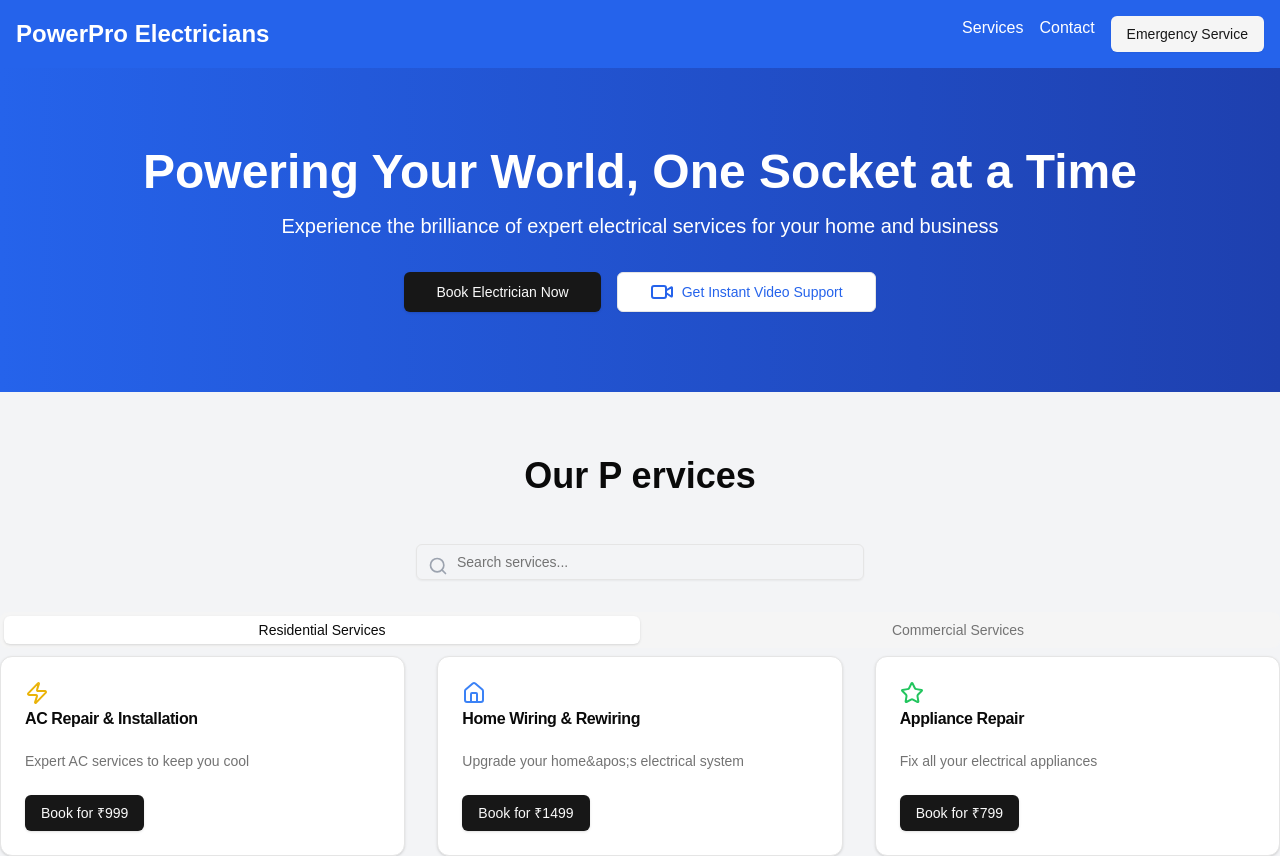
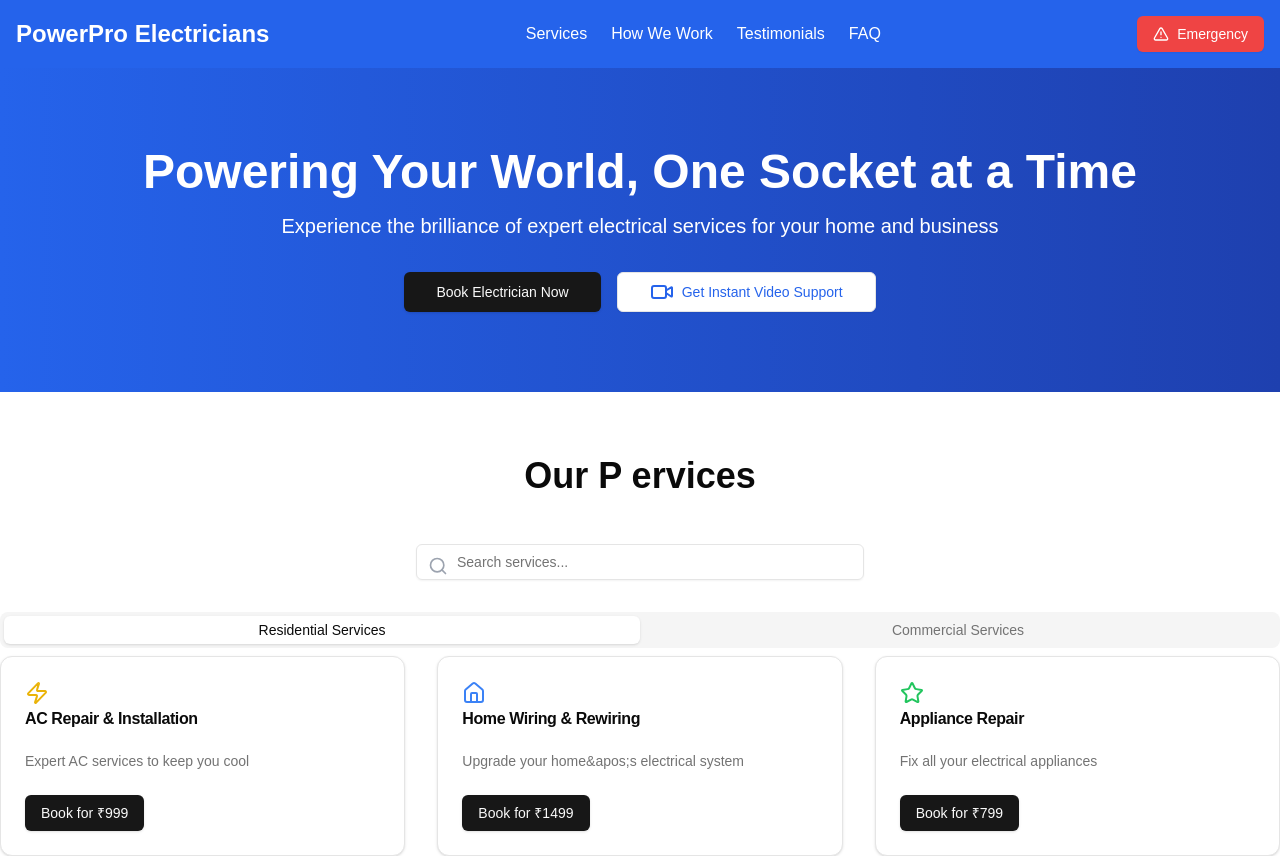
Before and after one commit to ritikm118/Electrcial_service_business, a Next.js app: page / in a window 1280 px wide. Shown: the top 856 px of the page. Built offline with nearby package versions, Linux system fonts and the light colour scheme.

Commit message:
Fix deployment paths for Vercel

```diff
--- a/src/app/page.tsx
+++ b/src/app/page.tsx
@@ -1,6 +1,6 @@
 'use client';
 import React, { useState } from 'react';
-import { Phone, Zap, Shield, Star, Home, Building2, Video, Search,Menu } from 'lucide-react';
+import { Phone, Zap, X,Shield, Star, Home, Building2, Video, Search,Menu,AlertTriangle } from 'lucide-react';
 import { Card, CardContent, CardDescription, CardFooter, CardHeader, CardTitle } from "@/components/ui/card";
 import { Button } from "@/components/ui/button";
 import { Alert, AlertDescription, AlertTitle } from "@/components/ui/alert";
@@ -10,7 +10,7 @@ import { Label } from "@/components/ui/label";
 import { Input } from "@/components/ui/input";
 import { Textarea } from "@/components/ui/textarea";
 
-import { motion } from "framer-motion"; // for animations
+import { motion, AnimatePresence } from "framer-motion"; // for animations
 
 
 const testimonials = [
@@ -114,11 +114,26 @@ const ElectricalServiceWebsite = () => {
     </motion.section>
   );
 
+  interface HeaderProps {
+    setShowEmergencyAlert: (value: boolean) => void;
+  }
+
+  const Header: React.FC<HeaderProps> = ({ setShowEmergencyAlert }) => {
+    const [isMenuOpen, setIsMenuOpen] = useState(false);
+
+    const toggleMenu = () => setIsMenuOpen(!isMenuOpen);
+    const menuItems = [
+      { href: "#services", label: "Services" },
+      { href: "#how-we-work", label: "How We Work" },
+      { href: "#testimonials", label: "Testimonials" },
+      { href: "#faq", label: "FAQ" },
+    ];
+
     return (
-    <div className="min-h-screen bg-gray-100">
-      {/* Header */}
+
       <header className="bg-blue-600 text-white p-4 sticky top-0 z-50">
-  <div className="container mx-auto flex justify-between items-center">
+        <div className="container mx-auto">
+          <div className="flex justify-between items-center">
             <motion.h1
               className="text-2xl font-bold"
               initial={{ opacity: 0 }}
@@ -127,28 +142,73 @@ const ElectricalServiceWebsite = () => {
             >
               PowerPro Electricians
             </motion.h1>
+
+            {/* Desktop Navigation */}
+            <nav className="hidden md:flex items-center space-x-6">
+              {menuItems.map((item) => (
+                <a
+                  key={item.href}
+                  href={item.href}
+                  className="hover:text-yellow-300 transition-colors duration-200"
+                >
+                  {item.label}
+                </a>
+              ))}
+            </nav>
+
+            <div className="flex items-center space-x-2">
+              {/* Emergency Button - Always Visible */}
+              <Button
+                variant="destructive"
+                className="bg-red-500 hover:bg-red-600 text-white flex items-center"
+                onClick={() => setShowEmergencyAlert(true)}
+              >
+                <AlertTriangle className="w-4 h-4 mr-2" />
+                Emergency
+              </Button>
+
               {/* Mobile Menu Button */}
-    <div className="md:hidden">
-      <Menu className="w-6 h-6" />
+              <button className="md:hidden" onClick={toggleMenu}>
+                {isMenuOpen ? <X className="w-6 h-6" /> : <Menu className="w-6 h-6" />}
+              </button>
             </div>
-    {/* Navigation for larger screens */}
-    <nav className="hidden md:block">
-      <ul className="flex flex-col md:flex-row md:space-x-4">
-        <li><a href="#services" className="hover:text-yellow-300">Services</a></li>
-        <li><a href="#contact" className="hover:text-yellow-300">Contact</a></li>
-        <li>
-          <motion.div
-            animate={showEmergencyAlert ? { scale: [1, 1.1, 1], opacity: [1, 0.8, 1] } : {}}
-            transition={{ duration: 1, repeat: Infinity }}
+          </div>
+
+          {/* Mobile Navigation */}
+          <AnimatePresence>
+            {isMenuOpen && (
+              <motion.nav
+                className="md:hidden mt-4"
+                initial={{ opacity: 0, y: -20 }}
+                animate={{ opacity: 1, y: 0 }}
+                exit={{ opacity: 0, y: -20 }}
+                transition={{ duration: 0.2 }}
               >
-            <Button variant="secondary" onClick={() => setShowEmergencyAlert(true)}>Emergency Service</Button>
-          </motion.div>
+                <ul className="flex flex-col space-y-4">
+                  {menuItems.map((item) => (
+                    <li key={item.href}>
+                      <a
+                        href={item.href}
+                        className="block py-2 hover:text-yellow-300 transition-colors duration-200"
+                        onClick={toggleMenu}
+                      >
+                        {item.label}
+                      </a>
                     </li>
+                  ))}
                 </ul>
-    </nav>
+              </motion.nav>
+            )}
+          </AnimatePresence>
         </div>
       </header>
 
+    );
+  };
+
+ return(
+  <div>
+     <Header setShowEmergencyAlert={setShowEmergencyAlert} />
 
 
 
@@ -287,6 +347,8 @@ const ElectricalServiceWebsite = () => {
       {/* Video Support Section */}
       <VideoSupportSection />
 
+      {/* Emergency Alert and Video Call Dialogs */}
+<>
   {/* Emergency Alert */}
   <Dialog open={showEmergencyAlert} onOpenChange={setShowEmergencyAlert}>
     <DialogContent>
@@ -315,9 +377,7 @@ const ElectricalServiceWebsite = () => {
     </DialogContent>
   </Dialog>
 
-
-
-
+  {/* Video Call Dialog */}
   <Dialog open={showVideoCall} onOpenChange={setShowVideoCall}>
     <DialogContent>
       <DialogHeader>
@@ -325,7 +385,6 @@ const ElectricalServiceWebsite = () => {
       </DialogHeader>
 
       <div className="space-y-4">
-      {/* Input fields for user's name and problem description */}
         <Label>Your Name</Label>
         <Input
           value={userNameForCall}
@@ -347,6 +406,7 @@ const ElectricalServiceWebsite = () => {
       </DialogFooter>
     </DialogContent>
   </Dialog>
+</>
  {/* How We Work Section */}
  <section id="how-we-work" className="py-16 bg-white">
         <div className="container mx-auto text-center">
```
Lines whose indentation alone changed are shown as unchanged.
